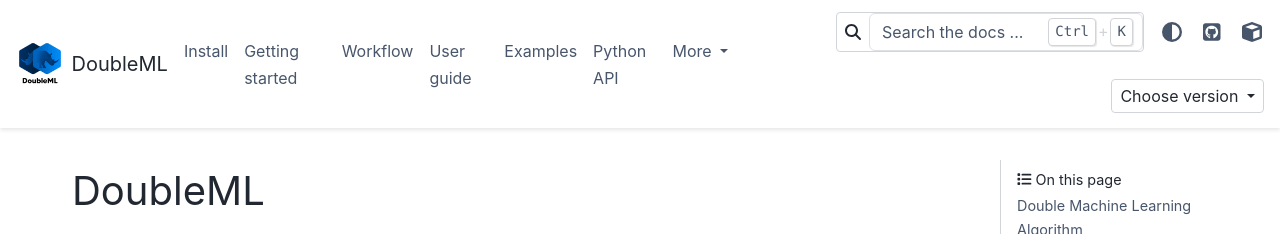
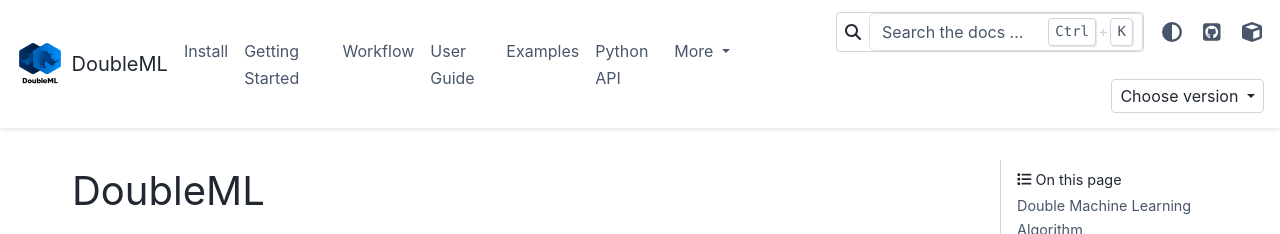
Before and after one commit to DoubleML/doubleml-docs, a Sphinx documentation site: the page built from doc/index.rst, in a window 1280 px wide. Shown: the top 234 px of the page. Built offline with Sphinx 7.4.7 and the PyData theme 0.15.4, drawn with Linux system fonts in a browser that asks for light colours; the version number could not be read and is left out.

Commit message:
use capital letters for tabs

```diff
--- a/doc/index.rst
+++ b/doc/index.rst
@@ -126,9 +126,9 @@
    :hidden:
 
     Install <intro/install>
-    Getting started <intro/intro>
+    Getting Started <intro/intro>
     Workflow <workflow/workflow>
-    User guide <guide/guide>
+    User Guide <guide/guide>
     Examples <examples/index>
     Python API <api/api>
     R API <https://docs.doubleml.org/r/stable/>
```
